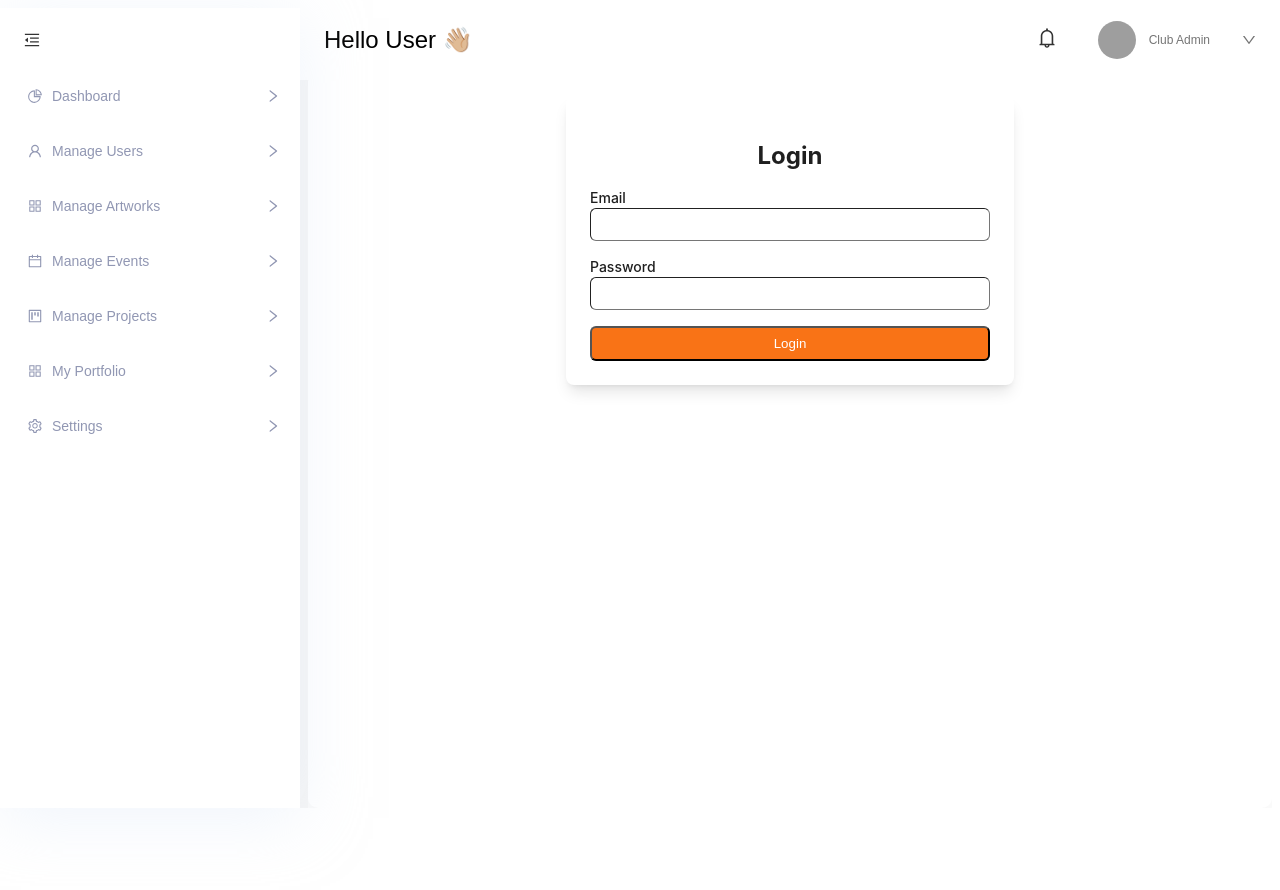
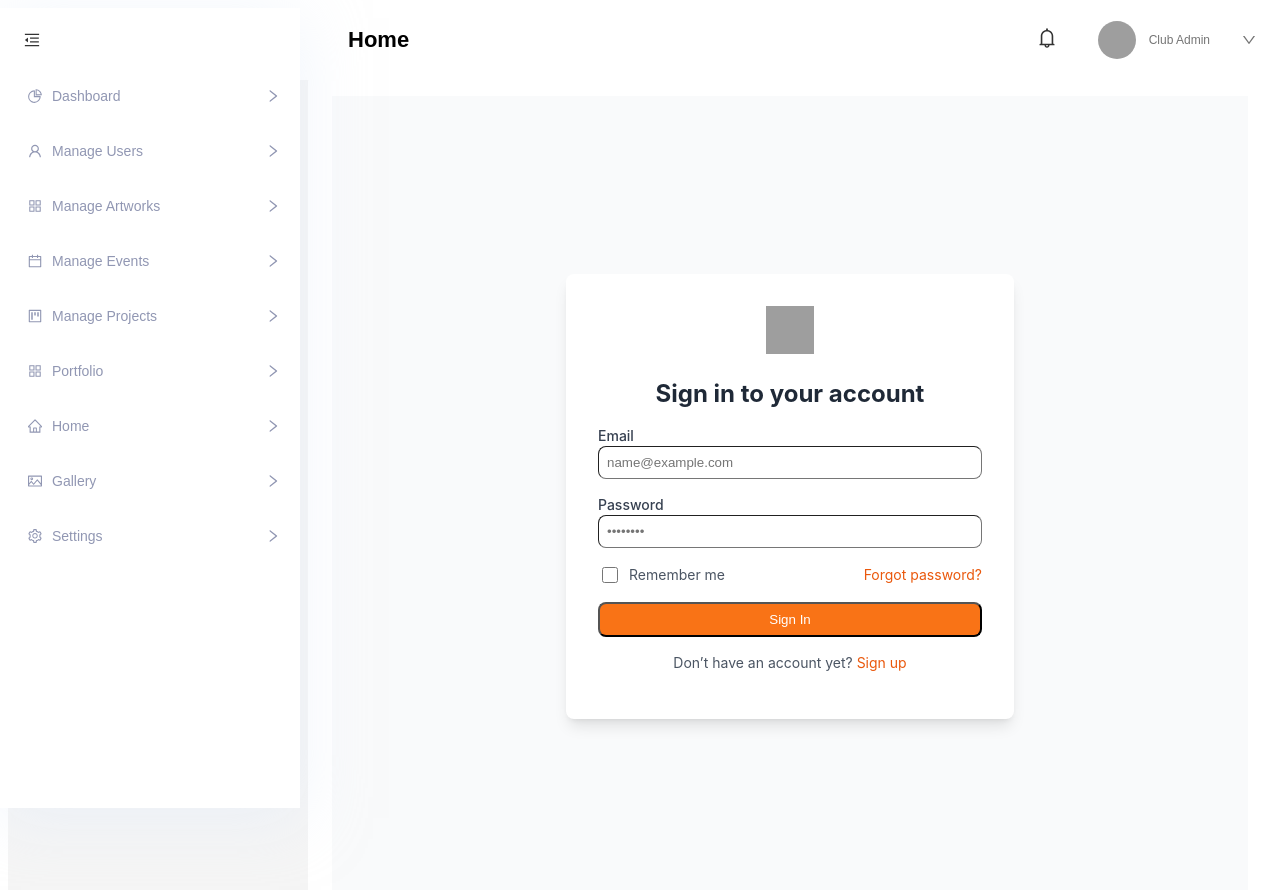
Before and after one commit to Bsrat06/Visual-Arts-Club-System, a React (Create React App) app in the folder visual-arts-frontend/: page /login in a window 1280 px wide. Shown: the top 890 px of the page. Before the commit the page ends 816 px from the top, so only its background shows below. Built offline with nearby package versions, Linux system fonts and the light colour scheme; no server answers; sample sign-in values are in the browser's storage; grey boxes are pictures that could not be loaded.

Commit message:
enhanced UI

```diff
--- a/visual-arts-frontend/src/components/LandingPage/UpcomingEvents.js
+++ b/visual-arts-frontend/src/components/LandingPage/UpcomingEvents.js
@@ -71,7 +71,7 @@ const UpcomingEvents = () => {
             <Card
               key={event.id}
               hoverable
-              className="shadow-md border border-gray-200 rounded-lg overflow-hidden flex"
+              className="shadow-md border border-gray-50 rounded-lg overflow-hidden flex"
             >
               <div className="grid grid-cols-2 w-full h-full">
                 <div className="h-full">
--- a/visual-arts-frontend/src/components/Layout/Layout.js
+++ b/visual-arts-frontend/src/components/Layout/Layout.js
@@ -8,6 +8,7 @@ import Navbar from "./Navbar";
 const { Header, Content } = Layout;
 
 const AppLayout = ({ children }) => {
+    const [selectedMenu, setSelectedMenu] = useState("Home"); // Default to Home
     const dispatch = useDispatch();
     const [collapsed, setCollapsed] = useState(false);
     const [isMobile, setIsMobile] = useState(window.innerWidth <= 768);
@@ -26,8 +27,8 @@ const AppLayout = ({ children }) => {
 
     return (
         <Layout style={{ minHeight: "100vh", fontFamily: "'Poppins', sans-serif" }}>
-            {/* Show Sidebar only if user is logged in */}
-            {user && <Sidebar collapsed={collapsed} setCollapsed={setCollapsed} />}
+            {/* Sidebar (only if user is logged in) */}
+            {user && <Sidebar collapsed={collapsed} setCollapsed={setCollapsed} onMenuSelect={setSelectedMenu} />}
 
             <Layout
                 className="site-layout"
@@ -41,6 +42,7 @@ const AppLayout = ({ children }) => {
                     marginLeft: user ? (isMobile ? 70 : collapsed ? 80 : 300) : 0,
                 }}
             >
+                {/* Navbar at the top */}
                 <Header
                     style={{
                         padding: 0,
@@ -54,7 +56,7 @@ const AppLayout = ({ children }) => {
                         width: user ? (isMobile ? "100%" : `calc(100% - ${collapsed ? 80 : 300}px)`) : "100%",
                     }}
                 >
-                    <Navbar onLogout={() => dispatch(logout())} collapsed={collapsed} setCollapsed={setCollapsed} />
+                    <Navbar selectedMenu={selectedMenu} onLogout={() => dispatch(logout())} collapsed={collapsed} setCollapsed={setCollapsed} />
                 </Header>
 
                 <Content
--- a/visual-arts-frontend/src/components/Layout/Navbar.js
+++ b/visual-arts-frontend/src/components/Layout/Navbar.js
@@ -13,7 +13,7 @@ import { fetchNotifications } from "../../redux/slices/notificationsSlice";
 
 const { Header } = Layout;
 
-const Navbar = ({ onLogout, collapsed }) => {
+const Navbar = ({ onLogout, collapsed, selectedMenu }) => {
   const dispatch = useDispatch();
   const user = useSelector((state) => state.auth.user);
   const userRole = useSelector((state) => state.auth.role);
@@ -80,17 +80,9 @@ const Navbar = ({ onLogout, collapsed }) => {
         justifyContent: "space-between",
       }}
     >
-      {/* Left-aligned content (e.g., greeting or logo/title) */}
-      <div className="text-black font-medium" style={{ fontSize: "24px" }}>
-        {isLoggedIn && userRole !== "visitor" ? (
-          `Hello ${user?.first_name || "User"} 👋🏼`
-        ) : (
-          <Link to="/" className="flex items-center text-orange-500">
-            <span style={{ fontFamily: "'Poppins', sans-serif", fontWeight: "bold" }}>
-              Visual Arts
-            </span>
-          </Link>
-        )}
+      {/* Left-aligned Title (Replaces Greeting) */}
+      <div className="text-black font-semibold" style={{ fontSize: "22px", padding: "24px"}}>
+        {selectedMenu}
       </div>
 
       {/* Centered links */}
--- a/visual-arts-frontend/src/components/Layout/Sidebar.js
+++ b/visual-arts-frontend/src/components/Layout/Sidebar.js
@@ -12,11 +12,14 @@ import {
   RightOutlined,
   MenuFoldOutlined,
   MenuUnfoldOutlined,
+  HomeOutlined,
+  PictureOutlined,
+  NotificationOutlined,
 } from "@ant-design/icons";
 
 const { Sider } = Layout;
 
-const Sidebar = ({ collapsed, setCollapsed }) => {
+const Sidebar = ({ collapsed, setCollapsed, onMenuSelect }) => {
   const userRole = useSelector((state) => state.auth?.role);
   const location = useLocation();
   const [isMobile, setIsMobile] = useState(window.innerWidth <= 768);
@@ -36,19 +39,33 @@ const Sidebar = ({ collapsed, setCollapsed }) => {
     { key: "3", path: "/admin/manage-artworks", label: "Manage Artworks", icon: <AppstoreOutlined /> },
     { key: "4", path: "/admin/manage-events", label: "Manage Events", icon: <CalendarOutlined /> },
     { key: "5", path: "/admin/project-management", label: "Manage Projects", icon: <ProjectOutlined /> },
-    { key: "6", path: "/member/portfolio", label: "My Portfolio", icon: <AppstoreOutlined /> },
-    { key: "7", path: "/settings", label: "Settings", icon: <SettingOutlined /> },
+    { key: "6", path: "/member/portfolio", label: "Portfolio", icon: <AppstoreOutlined /> },
+    // { key: "7", path: "/settings", label: "Settings", icon: <SettingOutlined /> },
   ];
 
   const memberMenu = [
     { key: "1", path: "/member/dashboard", label: "Dashboard", icon: <PieChartOutlined /> },
-    { key: "2", path: "/member/portfolio", label: "My Portfolio", icon: <AppstoreOutlined /> },
+    { key: "2", path: "/member/portfolio", label: "Portfolio", icon: <AppstoreOutlined /> },
     { key: "3", path: "/visitor/events", label: "Events", icon: <CalendarOutlined /> },
     { key: "4", path: "/visitor/projects", label: "Projects", icon: <ProjectOutlined /> },
-    { key: "5", path: "/settings", label: "Settings", icon: <SettingOutlined /> },
+    // { key: "5", path: "/settings", label: "Settings", icon: <SettingOutlined /> },
   ];
 
-  const menuItems = userRole === "admin" ? adminMenu : memberMenu;
+  const commonMenu = [
+    { key: "8", path: "/", label: "Home", icon: <HomeOutlined /> },
+    { key: "9", path: "/gallery", label: "Gallery", icon: <PictureOutlined /> },
+    // { key: "10", path: "/notifications", label: "Notifications", icon: <NotificationOutlined /> },
+    { key: "11", path: "/settings", label: "Settings", icon: <SettingOutlined /> },
+  ];
+
+  const menuItems = userRole === "admin" ? [...adminMenu, ...commonMenu] : [...memberMenu, ...commonMenu];
+
+  const handleMenuSelect = (key) => {
+    const selectedItem = menuItems.find((item) => item.key === key);
+    if (selectedItem && onMenuSelect) {
+      onMenuSelect(selectedItem.label);
+    }
+  };
 
   return (
     <>
@@ -85,7 +102,6 @@ const Sidebar = ({ collapsed, setCollapsed }) => {
           left: collapsed ? 0 : "0px", // Keep the sidebar visible in collapsed state
         }}
       >
-
         {/* Collapse Button */}
         <div style={{ padding: "16px", display: "flex", justifyContent: "flex-start" }}>
           <Button
@@ -97,7 +113,19 @@ const Sidebar = ({ collapsed, setCollapsed }) => {
         </div>
 
         {/* Sidebar Menu */}
-        <Menu mode="inline" defaultSelectedKeys={["1"]} style={{ fontFamily: "Poppins, sans-serif", border: "none", fontSize: "14px", fontWeight: "500", letterSpacing: "-1%" }}>
+        <Menu
+          mode="inline"
+          defaultSelectedKeys={[location.pathname]}
+          selectedKeys={[location.pathname]}
+          onSelect={({ key }) => handleMenuSelect(key)}
+          style={{
+            fontFamily: "Poppins, sans-serif",
+            border: "none",
+            fontSize: "14px",
+            fontWeight: "500",
+            letterSpacing: "-1%",
+          }}
+        >
           {menuItems.map((item) => (
             <Menu.Item
               key={item.key}
@@ -112,9 +140,17 @@ const Sidebar = ({ collapsed, setCollapsed }) => {
                 justifyContent: "space-between",
               }}
             >
-              <Link to={item.path} style={{ color: "inherit", display: "flex", alignItems: "center", width: "100%" }}>
+              <Link
+                to={item.path}
+                style={{ color: "inherit", display: "flex", alignItems: "center", width: "100%" }}
+              >
                 <span>{item.label}</span>
-                <RightOutlined style={{ marginLeft: "auto", color: location.pathname === item.path ? "#FFFFFF" : "#9197B3" }} />
+                <RightOutlined
+                  style={{
+                    marginLeft: "auto",
+                    color: location.pathname === item.path ? "#FFFFFF" : "#9197B3",
+                  }}
+                />
               </Link>
             </Menu.Item>
           ))}
--- a/visual-arts-frontend/src/pages/Admin/ManageEvents.js
+++ b/visual-arts-frontend/src/pages/Admin/ManageEvents.js
@@ -175,6 +175,9 @@ const ManageEvents = () => {
 
     return (
         <div className="p-6 space-y-8">
+
+            <p className="text-green-500 text-sm font-[Poppins] mt-1">Event Management &gt; View & Manage</p>
+
             {/* ... (rest of your component) */}
             <div className="bg-white shadow-md rounded-2xl p-6">
 
--- a/visual-arts-frontend/src/pages/Auth/Login.js
+++ b/visual-arts-frontend/src/pages/Auth/Login.js
@@ -2,11 +2,11 @@ import React from "react";
 import { useForm } from "react-hook-form";
 import { useDispatch } from "react-redux";
 import { loginUser } from "../../redux/slices/authSlice";
-import { useNavigate } from "react-router-dom"; // ✅ Import useNavigate
+import { useNavigate } from "react-router-dom"; // ✅ Navigation Hook
 
 const Login = () => {
   const dispatch = useDispatch();
-  const navigate = useNavigate(); // ✅ Hook for redirection
+  const navigate = useNavigate(); // ✅ Redirect Hook
 
   const {
     register,
@@ -33,42 +33,80 @@ const Login = () => {
   };
 
   return (
-    <div className="max-w-md mx-auto p-6 bg-white shadow-lg rounded-lg">
-      <h2 className="text-2xl font-bold text-center mb-4">Login</h2>
+    <section className="bg-gray-50 min-h-screen flex items-center justify-center">
+      <div className="w-full max-w-md bg-white shadow-lg rounded-lg p-8">
+        {/* Logo */}
+        <div className="flex justify-center mb-6">
+          <img className="w-12 h-12" src="/logo.svg" alt="Logo" />
+        </div>
+
+        {/* Heading */}
+        <h2 className="text-2xl font-bold text-center text-gray-800 mb-4">
+          Sign in to your account
+        </h2>
+
+        {/* Login Form */}
         <form onSubmit={handleSubmit(onSubmit)} className="space-y-4">
-
-        {/* Email */}
+          {/* Email Field */}
           <div>
-          <label className="block text-sm font-medium">Email</label>
+            <label className="block text-sm font-medium text-gray-700">Email</label>
             <input
               type="email"
               {...register("email", { required: "Email is required" })}
-            className="w-full p-2 border rounded-md"
+              className="w-full p-2 border rounded-lg focus:ring-orange-500 focus:border-orange-500"
+              placeholder="name@example.com"
             />
             {errors.email && <p className="text-red-500 text-sm">{errors.email.message}</p>}
           </div>
 
-        {/* Password */}
+          {/* Password Field */}
           <div>
-          <label className="block text-sm font-medium">Password</label>
+            <label className="block text-sm font-medium text-gray-700">Password</label>
             <input
               type="password"
               {...register("password", { required: "Password is required" })}
-            className="w-full p-2 border rounded-md"
+              className="w-full p-2 border rounded-lg focus:ring-orange-500 focus:border-orange-500"
+              placeholder="••••••••"
             />
             {errors.password && <p className="text-red-500 text-sm">{errors.password.message}</p>}
+          </div>
+
+          {/* Remember Me & Forgot Password */}
+          <div className="flex items-center justify-between">
+            <div className="flex items-center">
+              <input
+                id="remember"
+                type="checkbox"
+                className="w-4 h-4 text-orange-600 focus:ring-orange-500"
+              />
+              <label htmlFor="remember" className="ml-2 text-sm text-gray-600">
+                Remember me
+              </label>
+            </div>
+            <a href="#" className="text-sm text-orange-600 hover:underline">
+              Forgot password?
+            </a>
           </div>
 
           {/* Submit Button */}
           <button
             type="submit"
             disabled={isSubmitting}
-          className="w-full bg-orange-500 text-white py-2 rounded-md hover:bg-orange-600"
+            className="w-full bg-orange-500 text-white py-2 rounded-lg hover:bg-orange-600 transition"
           >
-          {isSubmitting ? "Logging in..." : "Login"}
+            {isSubmitting ? "Logging in..." : "Sign In"}
           </button>
         </form>
+
+        {/* Register Link */}
+        <p className="text-sm text-center text-gray-600 mt-4">
+          Don’t have an account yet?{" "}
+          <a href="#" className="text-orange-600 hover:underline">
+            Sign up
+          </a>
+        </p>
       </div>
+    </section>
   );
 };
 
--- a/visual-arts-frontend/src/pages/Auth/Register.js
+++ b/visual-arts-frontend/src/pages/Auth/Register.js
@@ -1,88 +1,133 @@
 import React from "react";
 import { useForm } from "react-hook-form";
 import API from "../../services/api";
+import { useNavigate } from "react-router-dom";
 
 const Register = () => {
+  const navigate = useNavigate(); // ✅ Redirect Hook
+
   const {
     register,
     handleSubmit,
     watch,
     formState: { errors, isSubmitting },
-  } = useForm({ shouldUnregister: false });
+  } = useForm();
 
   const onSubmit = async (data) => {
     try {
+      console.log("Form Data:", data);
       await API.post("auth/registration/", data);
       alert("Registration successful! Please check your email.");
+      navigate("/login"); // ✅ Redirect to Login
     } catch (error) {
       alert("Registration failed!");
     }
   };
 
   return (
-    <div className="max-w-md mx-auto p-6 bg-white shadow-lg rounded-lg">
-      <h2 className="text-2xl font-bold text-center mb-4">Register</h2>
+    <section className="bg-gray-50 min-h-screen flex items-center justify-center">
+      <div className="w-full max-w-md bg-white shadow-lg rounded-lg p-8">
+        {/* Logo */}
+        <div className="flex justify-center mb-6">
+          <img className="w-12 h-12" src="/logo.svg" alt="Logo" />
+        </div>
+
+        {/* Heading */}
+        <h2 className="text-2xl font-bold text-center text-gray-800 mb-4">
+          Create an account
+        </h2>
+
+        {/* Register Form */}
         <form onSubmit={handleSubmit(onSubmit)} className="space-y-4">
-
           {/* Username */}
           <div>
-          <label className="block text-sm font-medium">Username</label>
+            <label className="block text-sm font-medium text-gray-700">Username</label>
             <input
               type="text"
               {...register("username", { required: "Username is required" })}
-            className="w-full p-2 border rounded-md"
+              className="w-full p-2 border rounded-lg focus:ring-orange-500 focus:border-orange-500"
+              placeholder="Your username"
             />
             {errors.username && <p className="text-red-500 text-sm">{errors.username.message}</p>}
           </div>
 
           {/* Email */}
           <div>
-          <label className="block text-sm font-medium">Email</label>
+            <label className="block text-sm font-medium text-gray-700">Email</label>
             <input
               type="email"
               {...register("email", { required: "Email is required" })}
-            className="w-full p-2 border rounded-md"
+              className="w-full p-2 border rounded-lg focus:ring-orange-500 focus:border-orange-500"
+              placeholder="name@example.com"
             />
             {errors.email && <p className="text-red-500 text-sm">{errors.email.message}</p>}
           </div>
 
           {/* Password */}
           <div>
-          <label className="block text-sm font-medium">Password</label>
+            <label className="block text-sm font-medium text-gray-700">Password</label>
             <input
               type="password"
               {...register("password1", {
                 required: "Password is required",
                 minLength: { value: 6, message: "Password must be at least 6 characters" },
               })}
-            className="w-full p-2 border rounded-md"
+              className="w-full p-2 border rounded-lg focus:ring-orange-500 focus:border-orange-500"
+              placeholder="••••••••"
             />
             {errors.password1 && <p className="text-red-500 text-sm">{errors.password1.message}</p>}
           </div>
 
           {/* Confirm Password */}
           <div>
-          <label className="block text-sm font-medium">Confirm Password</label>
+            <label className="block text-sm font-medium text-gray-700">Confirm Password</label>
             <input
               type="password"
               {...register("password2", {
                 validate: (value) => value === watch("password1") || "Passwords do not match",
               })}
-            className="w-full p-2 border rounded-md"
+              className="w-full p-2 border rounded-lg focus:ring-orange-500 focus:border-orange-500"
+              placeholder="••••••••"
             />
             {errors.password2 && <p className="text-red-500 text-sm">{errors.password2.message}</p>}
           </div>
+
+          {/* Terms & Conditions */}
+          <div className="flex items-start">
+            <input
+              id="terms"
+              type="checkbox"
+              {...register("terms", { required: "You must accept the Terms & Conditions" })}
+              className="w-4 h-4 text-orange-600 focus:ring-orange-500"
+            />
+            <label htmlFor="terms" className="ml-2 text-sm text-gray-600">
+              I accept the{" "}
+              <a href="#" className="text-orange-600 hover:underline">
+                Terms & Conditions
+              </a>
+            </label>
+          </div>
+          {errors.terms && <p className="text-red-500 text-sm">{errors.terms.message}</p>}
 
           {/* Submit Button */}
           <button
             type="submit"
             disabled={isSubmitting}
-          className="w-full bg-orange-500 text-white py-2 rounded-md hover:bg-orange-600"
+            className="w-full bg-orange-500 text-white py-2 rounded-lg hover:bg-orange-600 transition"
           >
-          {isSubmitting ? "Registering..." : "Register"}
+            {isSubmitting ? "Creating account..." : "Sign Up"}
           </button>
         </form>
+
+        {/* Login Link */}
+        <p className="text-sm text-center text-gray-600 mt-4">
+          Already have an account?{" "}
+          <a href="/login" className="text-orange-600 hover:underline">
+            Login here
+          </a>
+        </p>
       </div>
+    </section>
   );
 };
 
--- a/visual-arts-frontend/src/pages/Member/Portfolio.js
+++ b/visual-arts-frontend/src/pages/Member/Portfolio.js
@@ -187,7 +187,6 @@ const Portfolio = () => {
 
     return (
         <div className="p-6 space-y-8">
-            <h2 className="text-black text-[22px] font-semibold font-[Poppins]">Portfolio</h2>
             <p className="text-green-500 text-sm font-[Poppins] mt-1">Portfolio &gt; My Artworks</p>
 
             <Tabs defaultActiveKey="myArtworks" onChange={setSelectedTab}>
--- a/visual-arts-frontend/src/redux/slices/authSlice.js
+++ b/visual-arts-frontend/src/redux/slices/authSlice.js
@@ -43,6 +43,7 @@ export const loginUser = createAsyncThunk("auth/login", async (credentials, thun
 // Async action for registering a new user
 export const registerUser = createAsyncThunk("auth/register", async (userData, thunkAPI) => {
   try {
+    console.log("User Data:", userData);
     const response = await API.post("auth/registration/", userData);
     return response.data;
   } catch (error) {
```
Also changed, not shown: visual-arts-frontend/src/pages/Admin/ManageArtworks.js (+31 -42 lines), visual-arts-frontend/src/pages/Admin/ManageProjects.js (+1 -21 lines), visual-arts-frontend/src/pages/Admin/ManageUsers.js (+0 -26 lines), 1 other file (tests, documents, lock files or other folders). Lines whose indentation alone changed are shown as unchanged.
